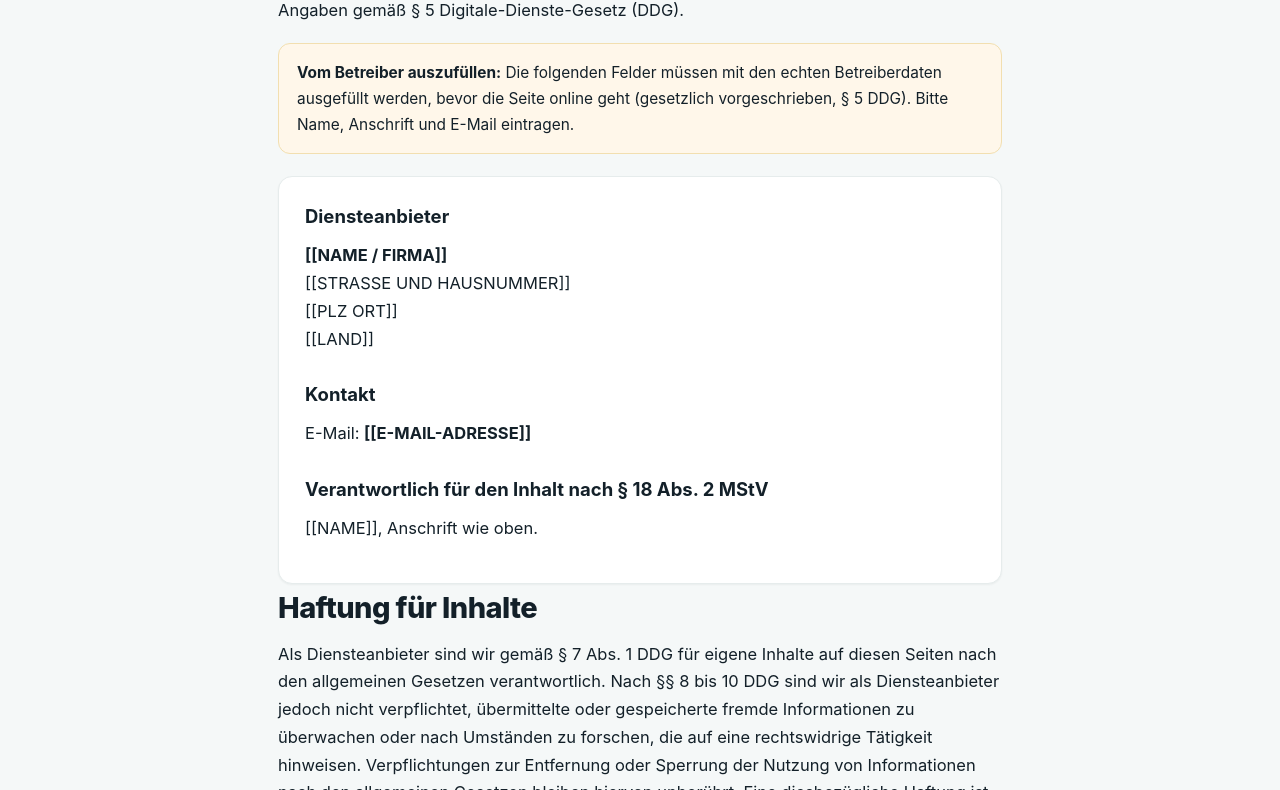
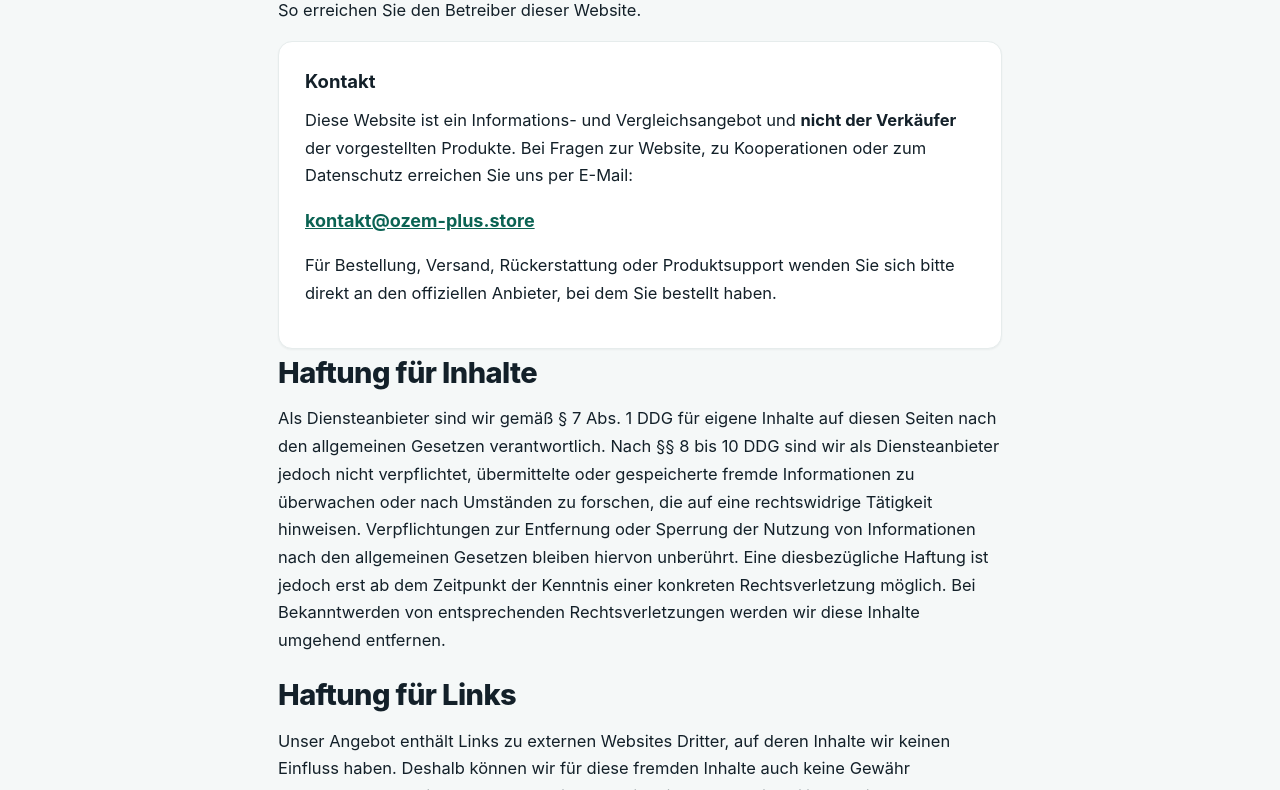
Before and after one commit to joangoodwin10190/joangoodwin10190.github.io, a plain HTML site: page impressum.html in a window 1280 px wide. Shown: the part 122-912 px from the top of the page. Drawn offline with Linux system fonts and the light colour scheme.

Commit message:
Impressum -> Coolizi-style contact (no placeholders); robots Allow (launch)

```diff
--- a/impressum.html
+++ b/impressum.html
@@ -16,25 +16,14 @@
 </div></header>
 
 <main class="wrap section" style="max-width:760px">
-  <h1>Impressum</h1>
-  <p class="lede">Angaben gemäß § 5 Digitale-Dienste-Gesetz (DDG).</p>
-
-  <div class="note warn" style="margin-bottom:22px">
-    <strong>Vom Betreiber auszufüllen:</strong> Die folgenden Felder müssen mit den echten Betreiberdaten ausgefüllt werden, bevor die Seite online geht (gesetzlich vorgeschrieben, § 5 DDG). Bitte Name, Anschrift und E-Mail eintragen.
-  </div>
+  <h1>Kontakt &amp; Impressum</h1>
+  <p class="lede">So erreichen Sie den Betreiber dieser Website.</p>
 
   <div class="pane">
-    <h3 style="margin-top:0">Diensteanbieter</h3>
-    <p>
-      <strong>[[NAME / FIRMA]]</strong><br>
-      [[STRASSE UND HAUSNUMMER]]<br>
-      [[PLZ ORT]]<br>
-      [[LAND]]
-    </p>
-    <h3>Kontakt</h3>
-    <p>E-Mail: <strong>[[E-MAIL-ADRESSE]]</strong></p>
-    <h3>Verantwortlich für den Inhalt nach § 18 Abs. 2 MStV</h3>
-    <p>[[NAME]], Anschrift wie oben.</p>
+    <h3 style="margin-top:0">Kontakt</h3>
+    <p>Diese Website ist ein Informations- und Vergleichsangebot und <strong>nicht der Verkäufer</strong> der vorgestellten Produkte. Bei Fragen zur Website, zu Kooperationen oder zum Datenschutz erreichen Sie uns per E-Mail:</p>
+    <p style="font-size:18px"><strong><a href="mailto:kontakt@ozem-plus.store">kontakt@ozem-plus.store</a></strong></p>
+    <p>Für Bestellung, Versand, Rückerstattung oder Produktsupport wenden Sie sich bitte direkt an den offiziellen Anbieter, bei dem Sie bestellt haben.</p>
   </div>
 
   <h2>Haftung für Inhalte</h2>
```
Also changed, not shown: datenschutz.html (+1 -1 lines), robots.txt.
